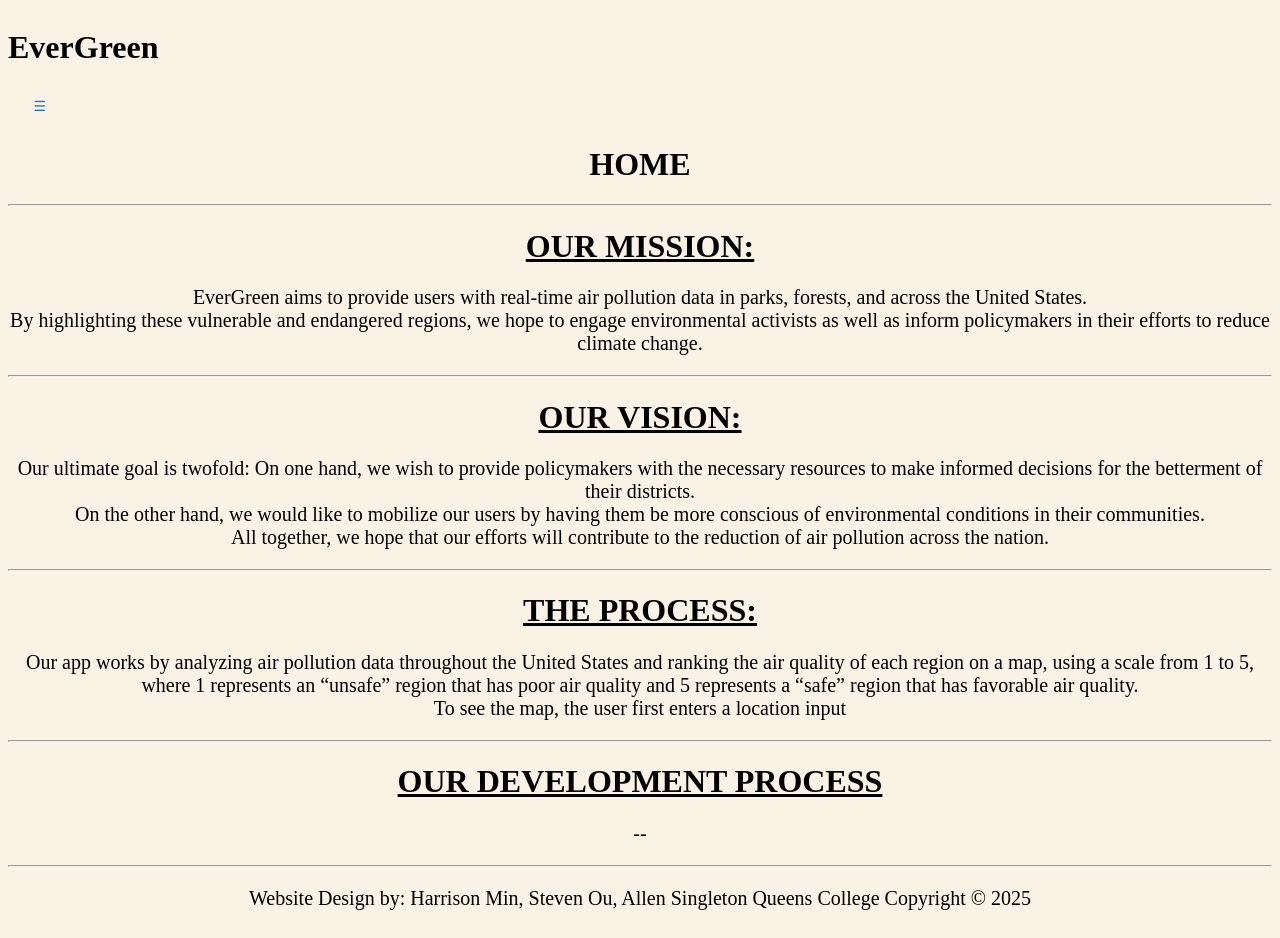
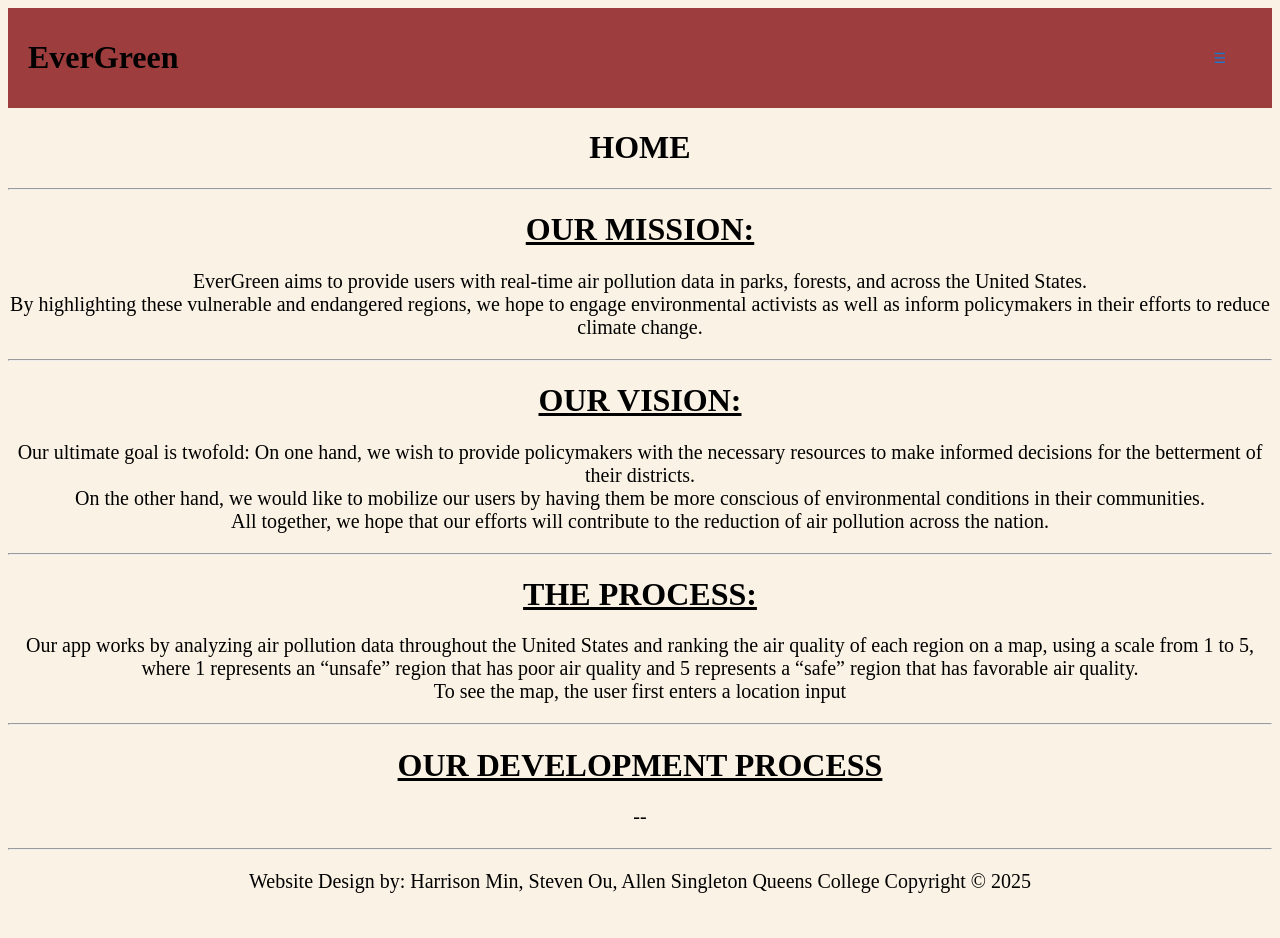
Before and after one commit to Allens124/EverGreenFrontend, a Next.js app in the folder ever/: page / in a window 1280 px wide. Built offline with nearby package versions, Linux system fonts and the light colour scheme.

Commit message:
created a new class for the mother box

```diff
--- a/ever/app/globals.css
+++ b/ever/app/globals.css
@@ -13,8 +13,9 @@ body {
   display: flex;
   justify-content: space-between; /* Moves title left, menu right */
   align-items: center;
+  border:50px;
   padding: 10px 20px;
-  background: #f5f5f5;
+  background-color: #9d3d3d;
   position: relative;
 }
 
--- a/ever/app/page.js
+++ b/ever/app/page.js
@@ -7,9 +7,9 @@ import { Box, Button } from "@mui/material";
 export default function Home() {
   const [menuOpen, setMenuOpen] = useState(false);
   return (
-    <Box>
-      <Box className="header">
-        <Box>
+    <Box className="luck">
+      <Box className="up">
+        <Box >
         <h1 className="tit">EverGreen</h1>
         </Box>
         {/* Menu Button */}
```
